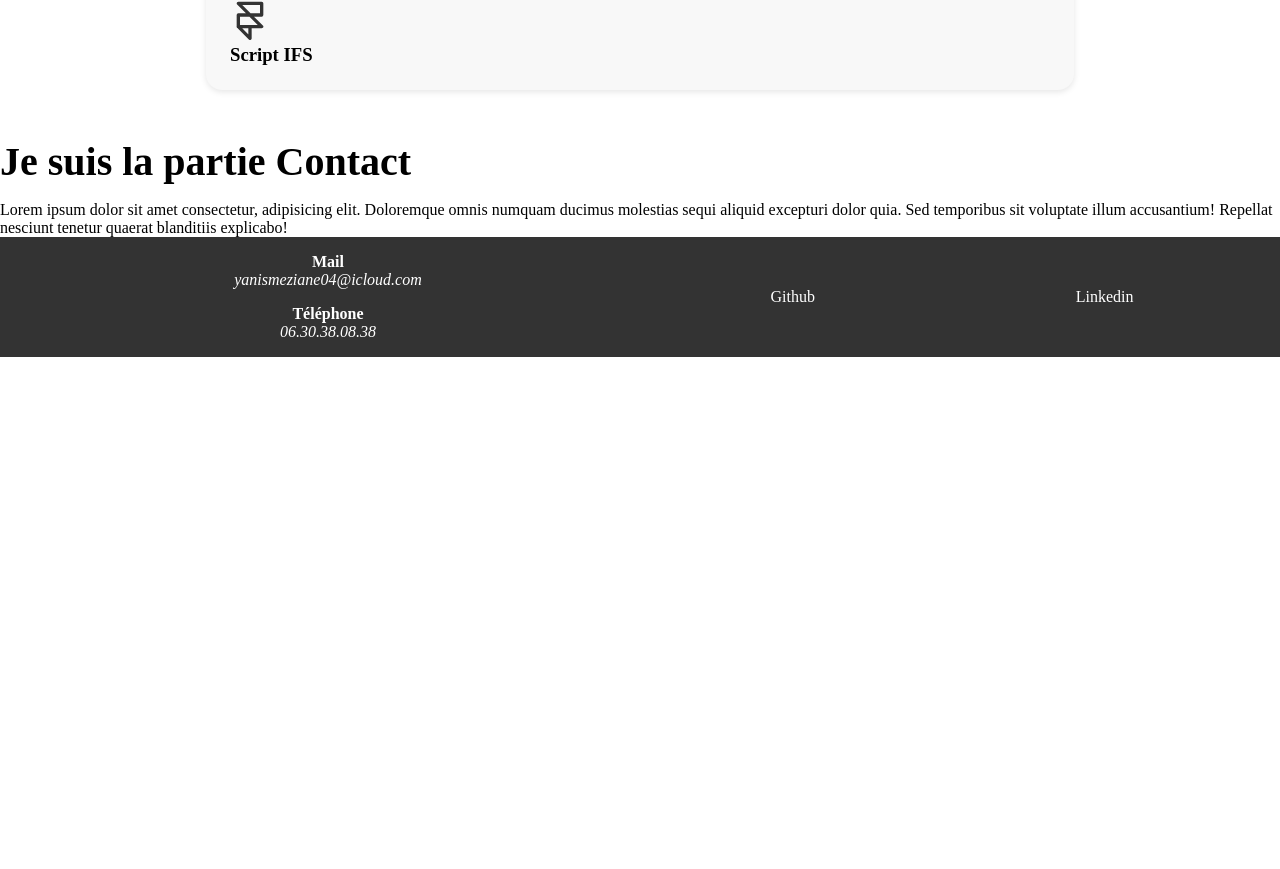
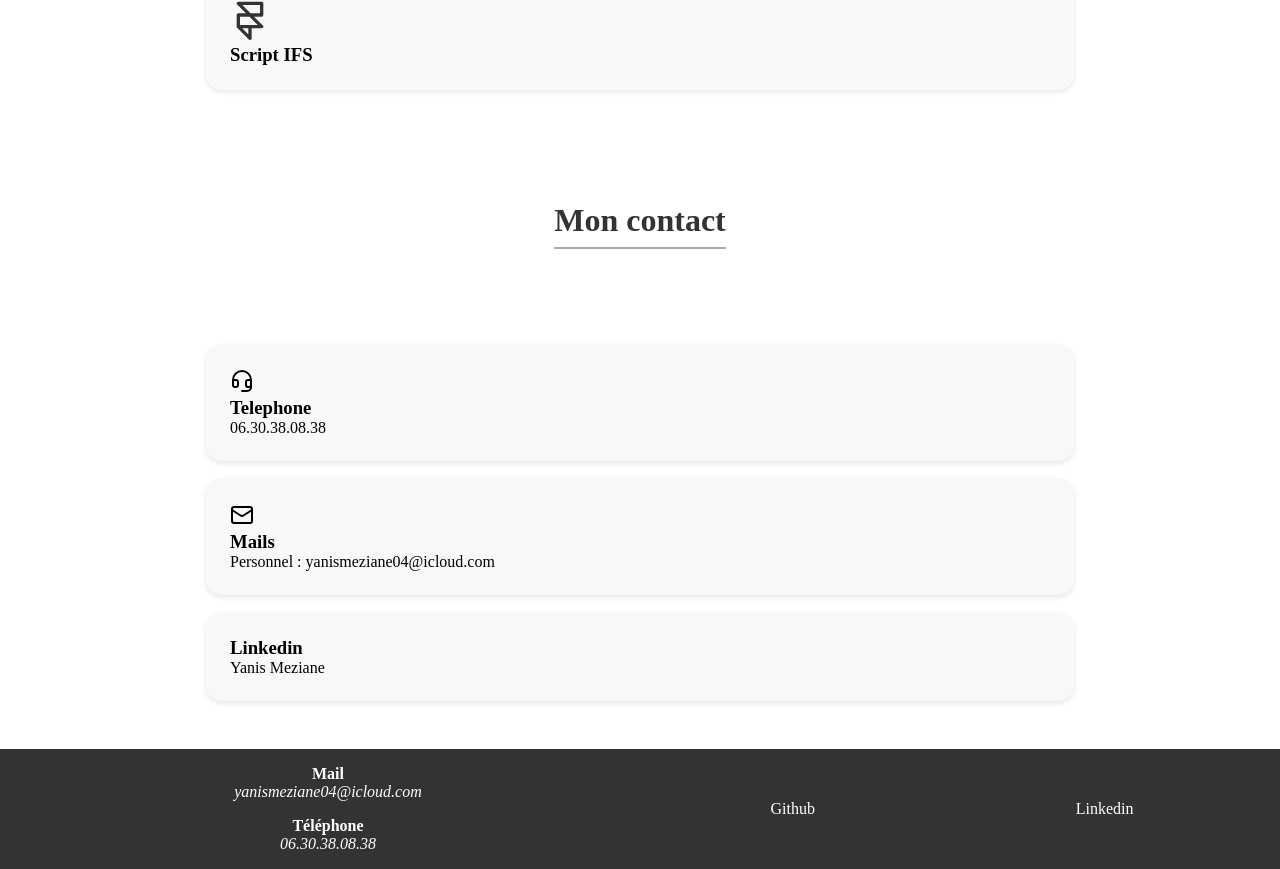
Before and after one commit to yanis-meziane/portefolio, a React (Create React App) app: page / in a window 1280 px wide. Shown: the part 4088-4957 px from the top of the page. Before the commit the page ends 4445 px from the top, so only its background shows below. Built offline with nearby package versions, Linux system fonts and the light colour scheme.

Commit message:
V1 of my portefolio

```diff
--- a/src/components/CSS/main.css
+++ b/src/components/CSS/main.css
@@ -249,3 +249,68 @@ h2{
   color: #333;
   flex-shrink: 0;
 }
+
+
+/* Partie contact */
+
+
+
+#contactMaster{
+  display: flex;
+  justify-content: center;
+  align-items: center;
+  width: 100%;
+  flex-direction: column;
+
+}
+
+#contactMain {
+  display: flex;
+  justify-content: center;
+  flex-direction: column;
+  gap: 3rem;
+  padding: 2rem;
+  width: 100%;
+  background: white;
+  margin-top: 2rem;
+}
+
+#contactMain h2 {
+  font-size: 2rem;
+  margin-bottom: 1rem;
+  text-align: center;
+  color: #333;
+  border-bottom: 2px solid #aaa;
+  padding-bottom: 0.5rem;
+  width: fit-content;
+  margin: 0 auto 2rem;
+}
+
+#contact {
+  padding: 1rem;
+  width: 100%;
+  max-width: 900px;
+  margin: 0 auto;
+}
+
+.allContact {
+  background-color: #f8f8f8;
+  padding: 1.5rem;
+  border-radius: 1rem;
+  box-shadow: 0 2px 6px rgba(0, 0, 0, 0.1);
+  gap: 1.5rem;
+  transition: transform 0.2s ease;
+  width: 100%;
+}
+
+.allContact:hover {
+  transform: translateY(-5px);
+  background-color: #f0f0f0;
+}
+
+.allProjects svg {
+  width: 40px;
+  height: 40px;
+  color: #333;
+  flex-shrink: 0;
+}
--- a/src/components/contact.jsx
+++ b/src/components/contact.jsx
@@ -1,8 +1,64 @@
-export const Contact = () => {
-    return (
-        <section id="contact">
-            <h1>Je suis la partie Contact</h1>
-            <p>Lorem ipsum dolor sit amet consectetur, adipisicing elit. Doloremque omnis numquam ducimus molestias sequi aliquid excepturi dolor quia. Sed temporibus sit voluptate illum accusantium! Repellat nesciunt tenetur quaerat blanditiis explicabo!</p>
+import {Headset, Mail} from "lucide-react"
+import "./CSS/main.css";
+
+
+export function Contact() {
+  return (
+    <div>
+            <section id="contactMaster">
+            <div id="contactMain">
+                <h2>Mon contact</h2>
+                    <article id="contact">
+                        <div className="allContact">
+                            <div>
+                                <Headset />
+                            </div>
+                            <div>
+                                <h3>
+                                    Telephone
+                                </h3>
+                            </div>
+                            <div>
+                                <p>
+                                   06.30.38.08.38
+                                </p>
+                            </div>
+                        </div>
+                    <br />
+                        <div className="allContact">
+                            <div>
+                                <Mail />
+                            </div>
+                            <div>
+                                <h3>
+                                    Mails
+                                </h3>
+                            </div>
+                            <div>
+                                <p>
+                                   Personnel : yanismeziane04@icloud.com
+                                </p>
+                            </div>
+                        </div>
+                    <br />
+                        <div className="allContact">
+                            <div>
+                                <linkedin />
+                            </div>
+                            <div>
+                                <h3>
+                                   Linkedin
+                                </h3>
+                            </div>
+                            <div>
+                                <p>
+                                    Yanis Meziane
+                                </p>
+                            </div>
+                        </div>
+                    </article>
+            </div>
         </section>
-    )
+    </div>
+  );
 }
```
